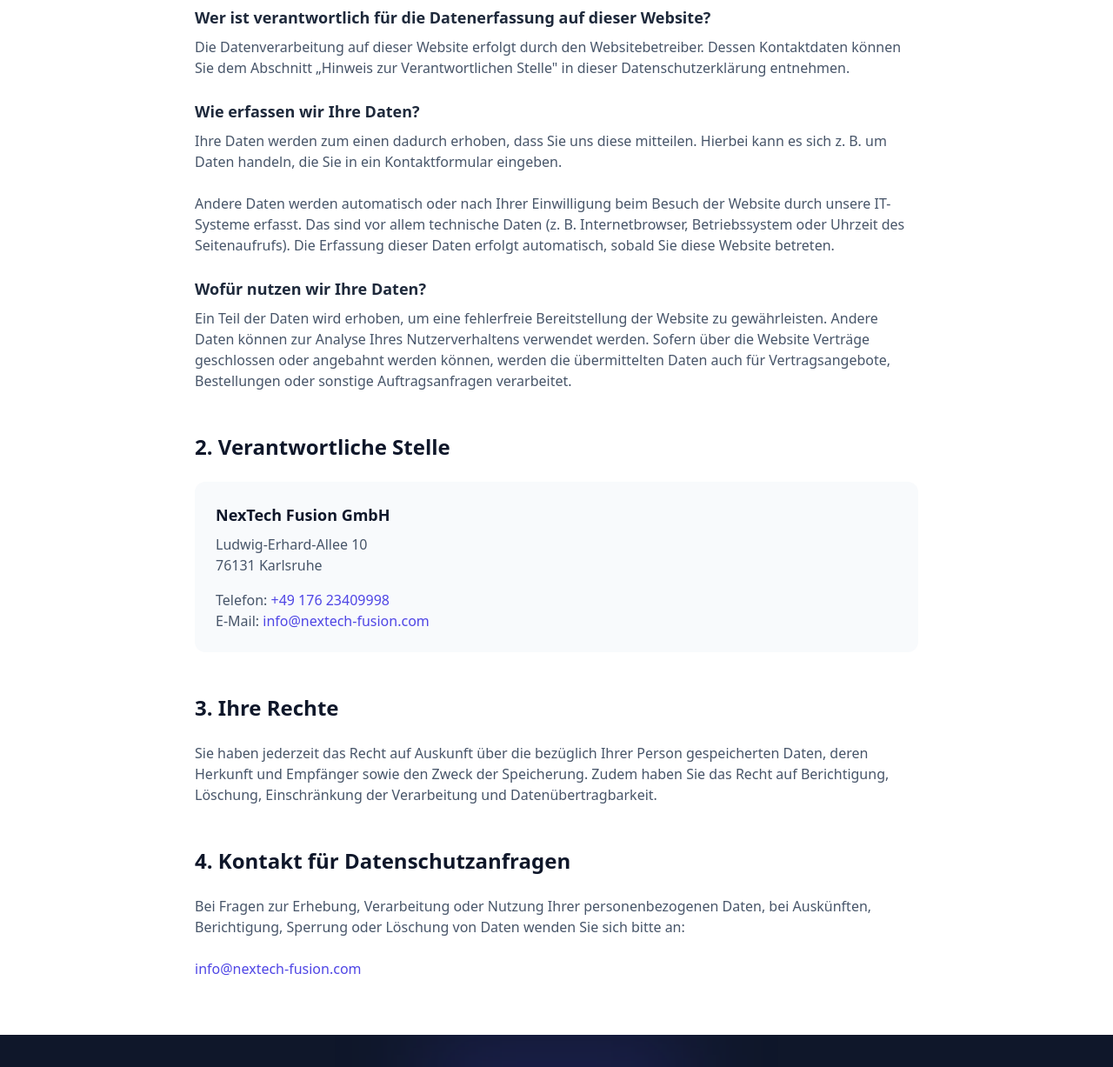
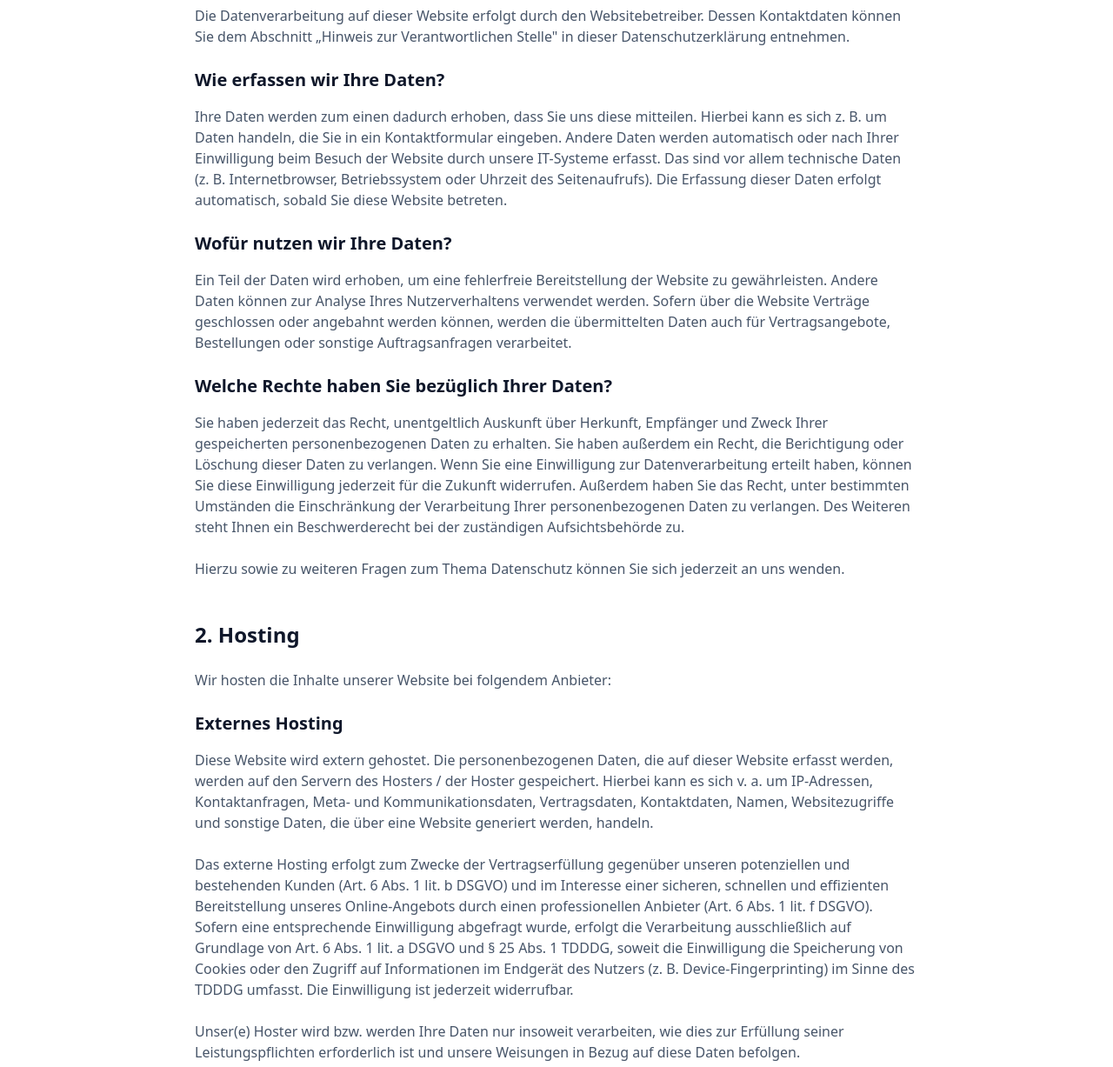
Before and after one commit to NexTechFusion/NexWorker-Repo, an Astro site in the folder nexworker-landing/: page /datenschutz in a window 1280 px wide. Shown: the part 538-1765 px from the top of the page at 87% size. Built offline with nearby package versions, Linux system fonts and the light colour scheme; Astro itself is replaced by a stand-in of ours.

Commit message:
feat: Expand Datenschutz with full privacy policy content

```diff
--- a/nexworker-landing/src/pages/datenschutz.astro
+++ b/nexworker-landing/src/pages/datenschutz.astro
@@ -12,56 +12,84 @@ import Layout from '../layouts/Layout.astro';
 
             <h1 class="text-4xl md:text-5xl font-bold text-slate-900 mb-12">Datenschutzerklärung</h1>
 
-            <div class="prose prose-lg max-w-none">
+            <div class="prose prose-lg max-w-none text-slate-600">
                 <h2 class="text-2xl font-bold text-slate-900 mb-6">1. Datenschutz auf einen Blick</h2>
 
                 <h3 class="text-xl font-bold text-slate-900 mb-4">Allgemeine Hinweise</h3>
-                <p class="text-slate-600 mb-6">
+                <p class="mb-6">
                     Die folgenden Hinweise geben einen einfachen Überblick darüber, was mit Ihren personenbezogenen Daten passiert, wenn Sie diese Website besuchen. Personenbezogene Daten sind alle Daten, mit denen Sie persönlich identifiziert werden können. Ausführliche Informationen zum Thema Datenschutz entnehmen Sie unserer unter diesem Text aufgeführten Datenschutzerklärung.
                 </p>
 
                 <h3 class="text-xl font-bold text-slate-900 mb-4">Datenerfassung auf dieser Website</h3>
-
-                <h4 class="text-lg font-semibold text-slate-800 mb-2">Wer ist verantwortlich für die Datenerfassung auf dieser Website?</h4>
-                <p class="text-slate-600 mb-6">
+                <p class="mb-6">
                     Die Datenverarbeitung auf dieser Website erfolgt durch den Websitebetreiber. Dessen Kontaktdaten können Sie dem Abschnitt „Hinweis zur Verantwortlichen Stelle" in dieser Datenschutzerklärung entnehmen.
                 </p>
 
-                <h4 class="text-lg font-semibold text-slate-800 mb-2">Wie erfassen wir Ihre Daten?</h4>
-                <p class="text-slate-600 mb-6">
-                    Ihre Daten werden zum einen dadurch erhoben, dass Sie uns diese mitteilen. Hierbei kann es sich z. B. um Daten handeln, die Sie in ein Kontaktformular eingeben.
-                </p>
-                <p class="text-slate-600 mb-6">
-                    Andere Daten werden automatisch oder nach Ihrer Einwilligung beim Besuch der Website durch unsere IT-Systeme erfasst. Das sind vor allem technische Daten (z. B. Internetbrowser, Betriebssystem oder Uhrzeit des Seitenaufrufs). Die Erfassung dieser Daten erfolgt automatisch, sobald Sie diese Website betreten.
+                <h3 class="text-xl font-bold text-slate-900 mb-4">Wie erfassen wir Ihre Daten?</h3>
+                <p class="mb-6">
+                    Ihre Daten werden zum einen dadurch erhoben, dass Sie uns diese mitteilen. Hierbei kann es sich z. B. um Daten handeln, die Sie in ein Kontaktformular eingeben. Andere Daten werden automatisch oder nach Ihrer Einwilligung beim Besuch der Website durch unsere IT-Systeme erfasst. Das sind vor allem technische Daten (z. B. Internetbrowser, Betriebssystem oder Uhrzeit des Seitenaufrufs). Die Erfassung dieser Daten erfolgt automatisch, sobald Sie diese Website betreten.
                 </p>
 
-                <h4 class="text-lg font-semibold text-slate-800 mb-2">Wofür nutzen wir Ihre Daten?</h4>
-                <p class="text-slate-600 mb-6">
+                <h3 class="text-xl font-bold text-slate-900 mb-4">Wofür nutzen wir Ihre Daten?</h3>
+                <p class="mb-6">
                     Ein Teil der Daten wird erhoben, um eine fehlerfreie Bereitstellung der Website zu gewährleisten. Andere Daten können zur Analyse Ihres Nutzerverhaltens verwendet werden. Sofern über die Website Verträge geschlossen oder angebahnt werden können, werden die übermittelten Daten auch für Vertragsangebote, Bestellungen oder sonstige Auftragsanfragen verarbeitet.
                 </p>
 
-                <h2 class="text-2xl font-bold text-slate-900 mb-6 mt-12">2. Verantwortliche Stelle</h2>
+                <h3 class="text-xl font-bold text-slate-900 mb-4">Welche Rechte haben Sie bezüglich Ihrer Daten?</h3>
+                <p class="mb-6">
+                    Sie haben jederzeit das Recht, unentgeltlich Auskunft über Herkunft, Empfänger und Zweck Ihrer gespeicherten personenbezogenen Daten zu erhalten. Sie haben außerdem ein Recht, die Berichtigung oder Löschung dieser Daten zu verlangen. Wenn Sie eine Einwilligung zur Datenverarbeitung erteilt haben, können Sie diese Einwilligung jederzeit für die Zukunft widerrufen. Außerdem haben Sie das Recht, unter bestimmten Umständen die Einschränkung der Verarbeitung Ihrer personenbezogenen Daten zu verlangen. Des Weiteren steht Ihnen ein Beschwerderecht bei der zuständigen Aufsichtsbehörde zu.
+                </p>
+                <p class="mb-6">
+                    Hierzu sowie zu weiteren Fragen zum Thema Datenschutz können Sie sich jederzeit an uns wenden.
+                </p>
 
+                <h2 class="text-2xl font-bold text-slate-900 mb-6 mt-12">2. Hosting</h2>
+                <p class="mb-6">
+                    Wir hosten die Inhalte unserer Website bei folgendem Anbieter:
+                </p>
+
+                <h3 class="text-xl font-bold text-slate-900 mb-4">Externes Hosting</h3>
+                <p class="mb-6">
+                    Diese Website wird extern gehostet. Die personenbezogenen Daten, die auf dieser Website erfasst werden, werden auf den Servern des Hosters / der Hoster gespeichert. Hierbei kann es sich v. a. um IP-Adressen, Kontaktanfragen, Meta- und Kommunikationsdaten, Vertragsdaten, Kontaktdaten, Namen, Websitezugriffe und sonstige Daten, die über eine Website generiert werden, handeln.
+                </p>
+                <p class="mb-6">
+                    Das externe Hosting erfolgt zum Zwecke der Vertragserfüllung gegenüber unseren potenziellen und bestehenden Kunden (Art. 6 Abs. 1 lit. b DSGVO) und im Interesse einer sicheren, schnellen und effizienten Bereitstellung unseres Online-Angebots durch einen professionellen Anbieter (Art. 6 Abs. 1 lit. f DSGVO). Sofern eine entsprechende Einwilligung abgefragt wurde, erfolgt die Verarbeitung ausschließlich auf Grundlage von Art. 6 Abs. 1 lit. a DSGVO und § 25 Abs. 1 TDDDG, soweit die Einwilligung die Speicherung von Cookies oder den Zugriff auf Informationen im Endgerät des Nutzers (z. B. Device-Fingerprinting) im Sinne des TDDDG umfasst. Die Einwilligung ist jederzeit widerrufbar.
+                </p>
+                <p class="mb-6">
+                    Unser(e) Hoster wird bzw. werden Ihre Daten nur insoweit verarbeiten, wie dies zur Erfüllung seiner Leistungspflichten erforderlich ist und unsere Weisungen in Bezug auf diese Daten befolgen.
+                </p>
+                <p class="mb-6">
+                    Wir setzen folgende(n) Hoster ein:
+                </p>
+                <div class="bg-slate-50 rounded-xl p-6 mb-8">
+                    <p>Vercel Inc., 440 N Barranca Avenue #4133, Covina, CA 91723, USA (im EU-Vertretungsfall: Vercel GmbH, Friedrichstraße 88, 10117 Berlin, Deutschland)</p>
+                </div>
+
+                <h2 class="text-2xl font-bold text-slate-900 mb-6 mt-12">3. Allgemeine Hinweise und Pflichtinformationen</h2>
+
+                <h3 class="text-xl font-bold text-slate-900 mb-4">Datenschutz</h3>
+                <p class="mb-6">
+                    Die Betreiber dieser Seiten nehmen den Schutz Ihrer persönlichen Daten sehr ernst. Wir behandeln Ihre personenbezogenen Daten vertraulich und entsprechend den gesetzlichen Datenschutzvorschriften sowie dieser Datenschutzerklärung.
+                </p>
+                <p class="mb-6">
+                    Wenn Sie diese Website benutzen, werden verschiedene personenbezogene Daten erhoben. Personenbezogene Daten sind Daten, mit denen Sie persönlich identifiziert werden können. Die vorliegende Datenschutzerklärung erläutert, welche Daten wir erheben und wofür wir sie nutzen. Sie erläutert auch, wie und zu welchem Zweck das geschieht.
+                </p>
+                <p class="mb-6">
+                    Wir weisen darauf hin, dass die Datenübertragung im Internet (z. B. bei der Kommunikation per E-Mail) Sicherheitslücken aufweisen kann. Ein lückenloser Schutz der Daten vor dem Zugriff durch Dritte ist nicht möglich.
+                </p>
+
+                <h3 class="text-xl font-bold text-slate-900 mb-4">Hinweis zur verantwortlichen Stelle</h3>
+                <p class="mb-6">
+                    Die verantwortliche Stelle für die Datenverarbeitung auf dieser Website ist:
+                </p>
                 <div class="bg-slate-50 rounded-xl p-6 mb-8">
                     <p class="font-bold text-lg text-slate-900 mb-2">NexTech Fusion GmbH</p>
-                    <p class="text-slate-600">Ludwig-Erhard-Allee 10<br>76131 Karlsruhe</p>
-                    <p class="text-slate-600 mt-4">
-                        Telefon: <a href="tel:+4917623409998" class="text-brand hover:text-brand-dark">+49 176 23409998</a><br>
-                        E-Mail: <a href="mailto:info@nextech-fusion.com" class="text-brand hover:text-brand-dark">info@nextech-fusion.com</a>
-                    </p>
+                    <p class="mb-2">Ludwig-Erhard-Allee 10<br>76131 Karlsruhe</p>
+                    <p class="mb-2">Telefon: <a href="tel:+4917623409998" class="text-brand hover:text-brand-dark">+49 176 23409998</a></p>
+                    <p>E-Mail: <a href="mailto:info@nextech-fusion.com" class="text-brand hover:text-brand-dark">info@nextech-fusion.com</a></p>
                 </div>
-
-                <h2 class="text-2xl font-bold text-slate-900 mb-6 mt-12">3. Ihre Rechte</h2>
-                <p class="text-slate-600 mb-6">
-                    Sie haben jederzeit das Recht auf Auskunft über die bezüglich Ihrer Person gespeicherten Daten, deren Herkunft und Empfänger sowie den Zweck der Speicherung. Zudem haben Sie das Recht auf Berichtigung, Löschung, Einschränkung der Verarbeitung und Datenübertragbarkeit.
-                </p>
-
-                <h2 class="text-2xl font-bold text-slate-900 mb-6 mt-12">4. Kontakt für Datenschutzanfragen</h2>
-                <p class="text-slate-600 mb-6">
-                    Bei Fragen zur Erhebung, Verarbeitung oder Nutzung Ihrer personenbezogenen Daten, bei Auskünften, Berichtigung, Sperrung oder Löschung von Daten wenden Sie sich bitte an:
-                </p>
-                <p class="text-slate-600">
-                    <a href="mailto:info@nextech-fusion.com" class="text-brand hover:text-brand-dark">info@nextech-fusion.com</a>
+                <p class="mb-6">
+                    Verantwortliche Stelle ist die natürliche oder juristische Person, die allein oder gemeinsam mit anderen über die Zwecke und Mittel der Verarbeitung von personenbezogenen Daten (z. B. Namen, E-Mail-Adressen o. Ä.) entscheidet.
                 </p>
             </div>
         </div>
```
